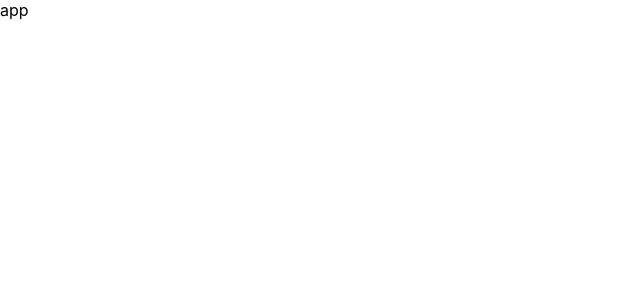
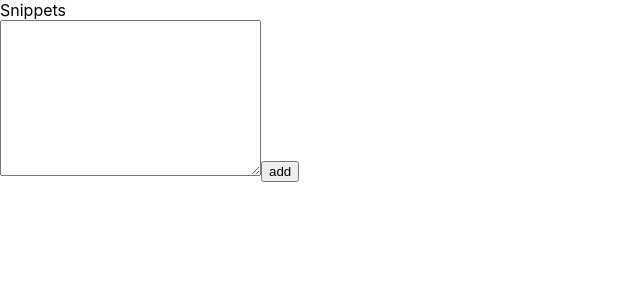
Before and after one commit to ibqn/react-snippets, a React (Create React App) app: page / in a window 1280 px wide. Shown: the top 300 px of the page, without its empty margins (0-640 px from the left). Built offline with nearby package versions, Linux system fonts and the light colour scheme; the HTML template or start-up script is replaced by a standard one.

Commit message:
get basic components structure

```diff
--- a/package.json
+++ b/package.json
@@ -6,6 +6,7 @@
     "@testing-library/jest-dom": "^5.11.4",
     "@testing-library/react": "^11.1.0",
     "@testing-library/user-event": "^12.1.10",
+    "prismjs": "^1.23.0",
     "prop-types": "^15.7.2",
     "react": "^17.0.1",
     "react-dom": "^17.0.1",
--- a/src/app.jsx
+++ b/src/app.jsx
@@ -1,7 +1,24 @@
+import { useState } from 'react'
+
 import './app.css'
+import AddSnippet from './components/add-snippet'
+import ListSnippets from './components/list-snippets'
 
 const App = () => {
-  return <div>app</div>
+  const [snippets, setSnippets] = useState([])
+
+  const handleAdd = (newSnippet) => {
+    console.log(`handle add ${newSnippet}`)
+    setSnippets([...snippets, newSnippet])
+  }
+
+  return (
+    <>
+      <div>Snippets</div>
+      <AddSnippet addSnippet={handleAdd} />
+      <ListSnippets snippets={snippets} />
+    </>
+  )
 }
 
 export default App
--- /dev/null
+++ b/src/components/add-snippet.jsx
@@ -0,0 +1,33 @@
+import { useState } from 'react'
+import PropTypes from 'prop-types'
+
+const AddSnippet = (props) => {
+  const { addSnippet } = props
+  const [snippet, setSnippet] = useState('')
+
+  const handleChange = ({ target: { value } }) => {
+    console.log(value)
+    setSnippet(value)
+  }
+
+  const handleAdd = (event) => {
+    event.preventDefault()
+
+    console.log(`add snippet with code ${snippet}`)
+    snippet && addSnippet(snippet)
+    setSnippet('')
+  }
+
+  return (
+    <form>
+      <textarea onChange={handleChange} value={snippet} cols="30" rows="10" />
+      <button onClick={handleAdd}>add</button>
+    </form>
+  )
+}
+
+AddSnippet.propTypes = {
+  addSnippet: PropTypes.func.isRequired,
+}
+
+export default AddSnippet
--- /dev/null
+++ b/src/components/list-snippets.jsx
@@ -0,0 +1,15 @@
+const ListSnippets = (props) => {
+  const { snippets } = props
+  return (
+    <ul>
+      {snippets &&
+        snippets.map((snippet, index) => (
+          <li key={index}>
+            <code>{snippet}</code>
+          </li>
+        ))}
+    </ul>
+  )
+}
+
+export default ListSnippets
```
Also changed, not shown: 2 other files (tests, documents, lock files or other folders).
